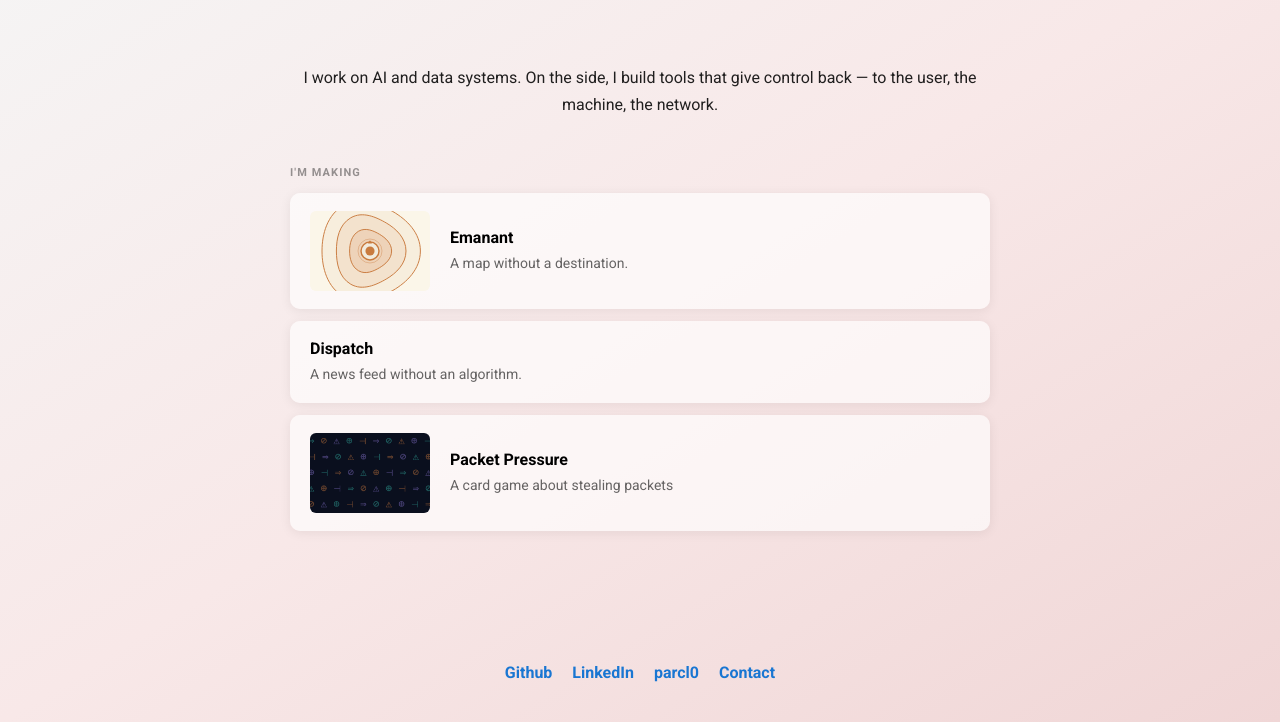
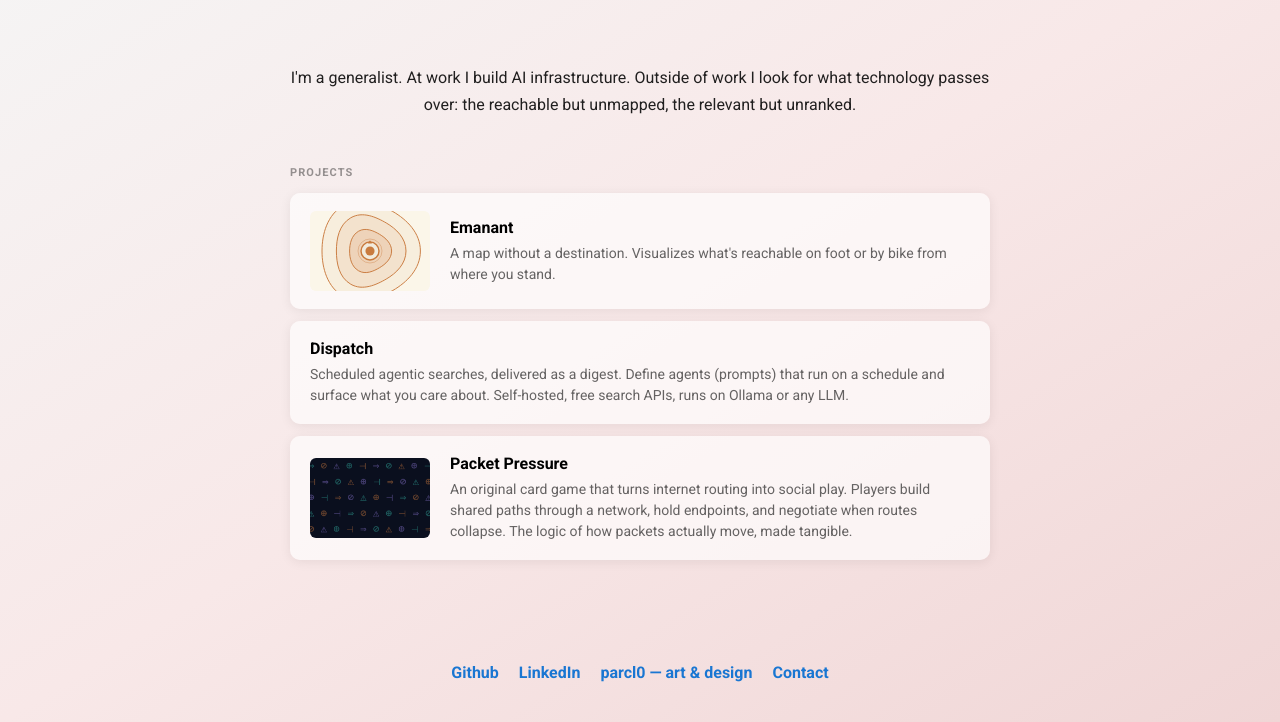
Before and after one commit to josterga/jamesostergaard.com, a plain HTML site: page index.html in a window 1280 px wide. Shown: the part 78-800 px from the top of the page. Drawn offline with Linux system fonts and the light colour scheme.

Commit message:
deploy: 4a22bf8a1c8f6af3a2aae069f8b9f1458d2a605f

```diff
--- a/assets/index-BRq9ReLc.js
+++ /dev/null
@@ -1,50 +0,0 @@
-(function(){const r=document.createElement("link").relList;if(r&&r.supports&&r.supports("modulepreload"))return;for(const e of document.querySelectorAll('link[rel="modulepreload"]'))s(e);new MutationObserver(e=>{for(const t of e)if(t.type==="childList")for(const a of t.addedNodes)a.tagName==="LINK"&&a.rel==="modulepreload"&&s(a)}).observe(document,{childList:!0,subtree:!0});function c(e){const t={};return e.integrity&&(t.integrity=e.integrity),e.referrerPolicy&&(t.referrerPolicy=e.referrerPolicy),e.crossOrigin==="use-credentials"?t.credentials="include":e.crossOrigin==="anonymous"?t.credentials="omit":t.credentials="same-origin",t}function s(e){if(e.ep)return;e.ep=!0;const t=c(e);fetch(e.href,t)}})();document.querySelector("#app").innerHTML=`
-  <header>
-    <h1><a href="https://jamesostergaard.com">James Ostergaard</a></h1>
-  </header>
-
-  <main>
-    <div class="bio">
-      <p>I work on AI and data systems. On the side, I build tools that give control back — to the user, the machine, the network.</p>
-    </div>
-
-    <section class="projects">
-      <h2>I'm making</h2>
-      <div class="project-list">
-        <div class="project-card">
-          <a href="https://emanant.app" target="_blank" class="project-card-inner">
-            <img src="/emanant.svg" alt="Emanant" class="project-img" />
-            <div class="project-info">
-              <h3 class="project-title">Emanant</h3>
-              <p class="project-desc">A map without a destination.</p>
-            </div>
-          </a>
-        </div>
-        <div class="project-card">
-          <a href="https://github.com/josterga/dispatch" target="_blank" class="project-card-inner">
-            <div class="project-info">
-              <h3 class="project-title">Dispatch</h3>
-              <p class="project-desc">A news feed without an algorithm.</p>
-            </div>
-          </a>
-        </div>
-        <div class="project-card">
-          <a href="https://packetpressure.com" target="_blank" class="project-card-inner">
-            <img src="/packetpressure.png" alt="Packet Pressure" class="project-img" />
-            <div class="project-info">
-              <h3 class="project-title">Packet Pressure</h3>
-              <p class="project-desc">A card game about stealing packets</p>
-            </div>
-          </a>
-        </div>
-      </div>
-    </section>
-  </main>
-
-  <footer>
-    <a href="https://github.com/josterga" target="_blank">Github</a>
-    <a href="https://www.linkedin.com/in/jamesostergaard/" target="_blank">LinkedIn</a>
-    <a href="https://parcl0.com" target="_blank">parcl0</a>
-    <a href="mailto:mail@jamesostergaard.com">Contact</a>
-  </footer>
-`;
--- /dev/null
+++ b/assets/index-TqHYXJ-R.js
@@ -0,0 +1,50 @@
+(function(){const a=document.createElement("link").relList;if(a&&a.supports&&a.supports("modulepreload"))return;for(const e of document.querySelectorAll('link[rel="modulepreload"]'))s(e);new MutationObserver(e=>{for(const t of e)if(t.type==="childList")for(const r of t.addedNodes)r.tagName==="LINK"&&r.rel==="modulepreload"&&s(r)}).observe(document,{childList:!0,subtree:!0});function o(e){const t={};return e.integrity&&(t.integrity=e.integrity),e.referrerPolicy&&(t.referrerPolicy=e.referrerPolicy),e.crossOrigin==="use-credentials"?t.credentials="include":e.crossOrigin==="anonymous"?t.credentials="omit":t.credentials="same-origin",t}function s(e){if(e.ep)return;e.ep=!0;const t=o(e);fetch(e.href,t)}})();document.querySelector("#app").innerHTML=`
+  <header>
+    <h1><a href="https://jamesostergaard.com">James Ostergaard</a></h1>
+  </header>
+
+  <main>
+    <div class="bio">
+      <p>I'm a generalist. At work I build AI infrastructure. Outside of work I look for what technology passes over: the reachable but unmapped, the relevant but unranked.</p>
+    </div>
+
+    <section class="projects">
+      <h2>Projects</h2>
+      <div class="project-list">
+        <div class="project-card">
+          <a href="https://emanant.app" target="_blank" class="project-card-inner">
+            <img src="/emanant.svg" alt="Emanant" class="project-img" />
+            <div class="project-info">
+              <h3 class="project-title">Emanant</h3>
+              <p class="project-desc">A map without a destination. Visualizes what's reachable on foot or by bike from where you stand.</p>
+            </div>
+          </a>
+        </div>
+        <div class="project-card">
+          <a href="https://github.com/josterga/dispatch" target="_blank" class="project-card-inner">
+            <div class="project-info">
+              <h3 class="project-title">Dispatch</h3>
+              <p class="project-desc">Scheduled agentic searches, delivered as a digest. Define agents (prompts) that run on a schedule and surface what you care about. Self-hosted, free search APIs, runs on Ollama or any LLM.</p>
+            </div>
+          </a>
+        </div>
+        <div class="project-card">
+          <a href="https://packetpressure.com" target="_blank" class="project-card-inner">
+            <img src="/packetpressure.png" alt="Packet Pressure" class="project-img" />
+            <div class="project-info">
+              <h3 class="project-title">Packet Pressure</h3>
+              <p class="project-desc">An original card game that turns internet routing into social play. Players build shared paths through a network, hold endpoints, and negotiate when routes collapse. The logic of how packets actually move, made tangible.</p>
+            </div>
+          </a>
+        </div>
+      </div>
+    </section>
+  </main>
+
+  <footer>
+    <a href="https://github.com/josterga" target="_blank">Github</a>
+    <a href="https://www.linkedin.com/in/jamesostergaard/" target="_blank">LinkedIn</a>
+    <a href="https://parcl0.com" target="_blank">parcl0 — art & design</a>
+    <a href="mailto:mail@jamesostergaard.com">Contact</a>
+  </footer>
+`;
--- a/index.html
+++ b/index.html
@@ -4,7 +4,7 @@
     <meta charset="UTF-8" />
     <meta name="viewport" content="width=device-width, initial-scale=1.0" />
     <title>James Ostergaard — Applied AI &amp; Data</title>
-    <meta name="description" content="Technical Support Engineer at Omni Analytics specializing in applied AI and data systems. Builder of tools that put control back in the hands of users." />
+    <meta name="description" content="Applied AI and data engineer. Builder of tools that give control back — to the user, the machine, the network." />
     <meta name="author" content="James Ostergaard" />
     <link rel="canonical" href="https://jamesostergaard.com/" />
 
@@ -12,7 +12,7 @@
     <meta property="og:type" content="website" />
     <meta property="og:url" content="https://jamesostergaard.com/" />
     <meta property="og:title" content="James Ostergaard — Applied AI &amp; Data" />
-    <meta property="og:description" content="Technical Support Engineer at Omni Analytics specializing in applied AI and data systems. Builder of tools that put control back in the hands of users." />
+    <meta property="og:description" content="Applied AI and data engineer. Builder of tools that give control back — to the user, the machine, the network." />
 
     <!-- Structured data -->
     <script type="application/ld+json">
@@ -23,7 +23,7 @@
       "url": "https://jamesostergaard.com",
       "jobTitle": "Technical Support Engineer",
       "worksFor": { "@type": "Organization", "name": "Omni Analytics" },
-      "description": "James Ostergaard is a Technical Support Engineer at Omni Analytics specializing in applied AI and data systems. He builds tools that put control back in the hands of users.",
+      "description": "Applied AI and data engineer. Builder of tools that give control back — to the user, the machine, the network.",
       "sameAs": [
         "https://github.com/josterga",
         "https://www.linkedin.com/in/jamesostergaard/"
@@ -41,7 +41,7 @@
       gtag('js', new Date());
       gtag('config', 'G-M1KHZ3WF8B');
     </script>
-    <script type="module" crossorigin src="/assets/index-BRq9ReLc.js"></script>
+    <script type="module" crossorigin src="/assets/index-TqHYXJ-R.js"></script>
     <link rel="stylesheet" crossorigin href="/assets/index-DHN-iunb.css">
   </head>
   <body>
```
